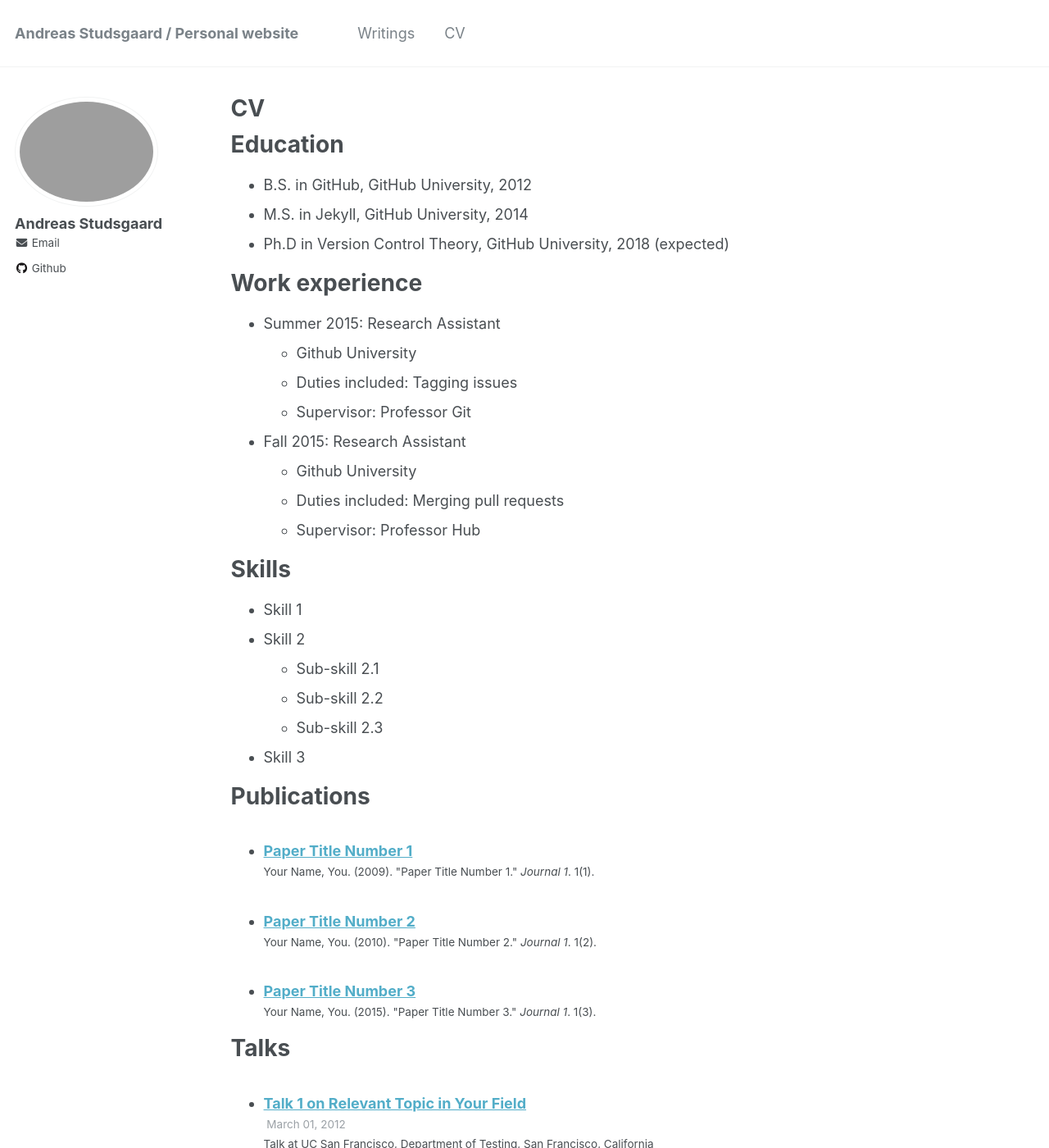
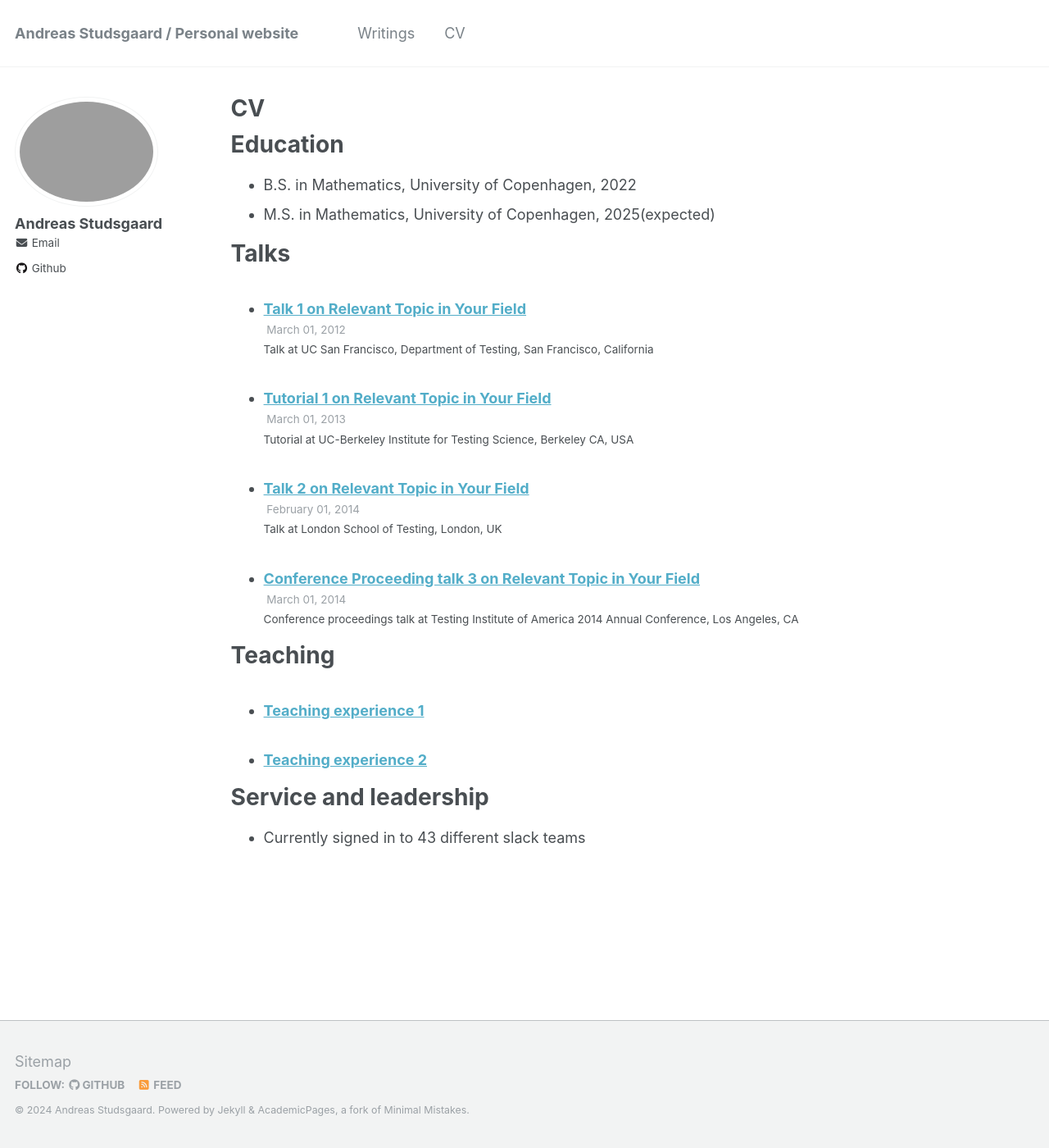
Before and after one commit to Fermat127/fermat127.github.io, a Jekyll site: the page built from _pages/cv.md, in a window 1280 px wide and 1400 px high. Shown: the whole window at 82% size. Built offline with Jekyll 4.4.1, drawn with Linux system fonts in a browser that asks for light colours.

Commit message:
Update cv.md

```diff
--- a/_pages/cv.md
+++ b/_pages/cv.md
@@ -11,36 +11,11 @@
 
 Education
 ======
-* B.S. in GitHub, GitHub University, 2012
-* M.S. in Jekyll, GitHub University, 2014
-* Ph.D in Version Control Theory, GitHub University, 2018 (expected)
+* B.S. in Mathematics, University of Copenhagen, 2022
+* M.S. in Mathematics, University of Copenhagen, 2025(expected)
 
-Work experience
-======
-* Summer 2015: Research Assistant
-  * Github University
-  * Duties included: Tagging issues
-  * Supervisor: Professor Git
 
-* Fall 2015: Research Assistant
-  * Github University
-  * Duties included: Merging pull requests
-  * Supervisor: Professor Hub
 
-Skills
-======
-* Skill 1
-* Skill 2
-  * Sub-skill 2.1
-  * Sub-skill 2.2
-  * Sub-skill 2.3
-* Skill 3
-
-Publications
-======
-  <ul>{% for post in site.publications %}
-    {% include archive-single-cv.html %}
-  {% endfor %}</ul>
 
 Talks
 ======
```
